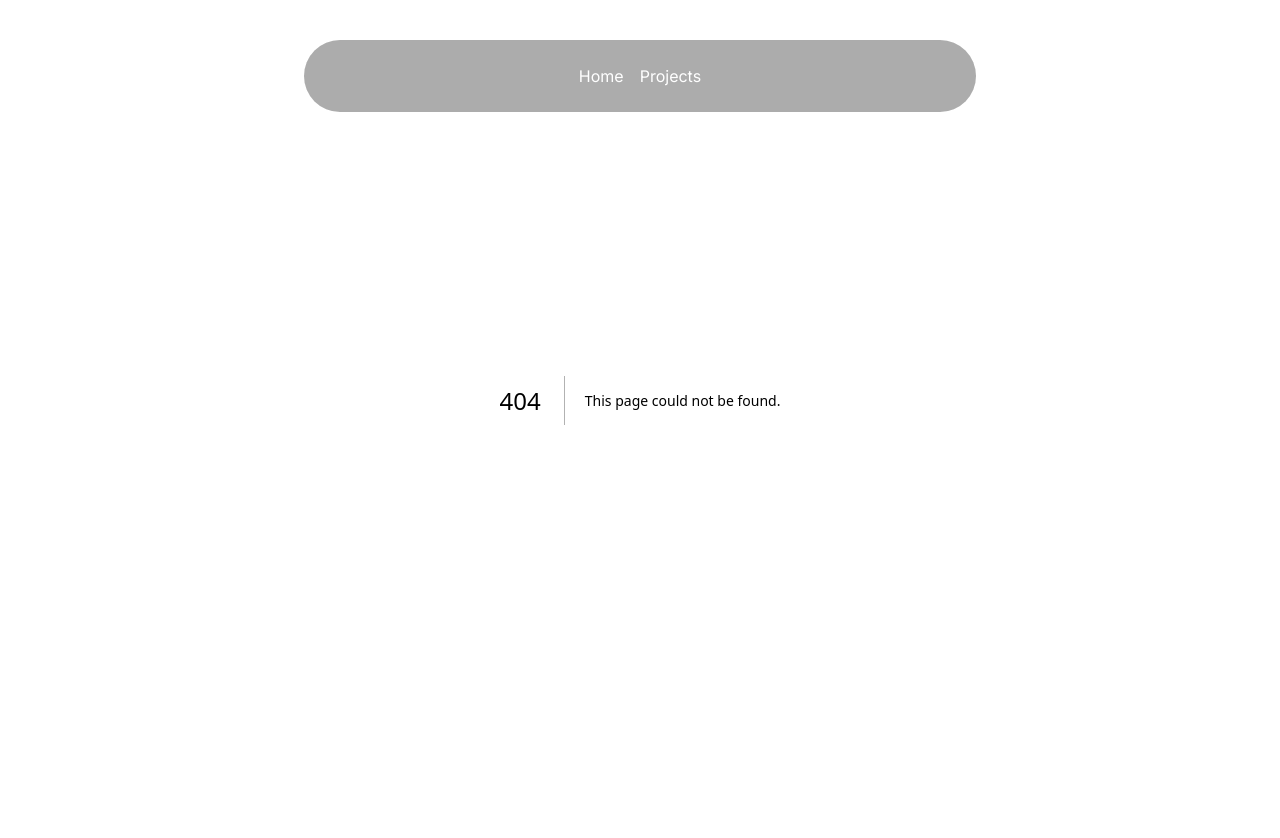
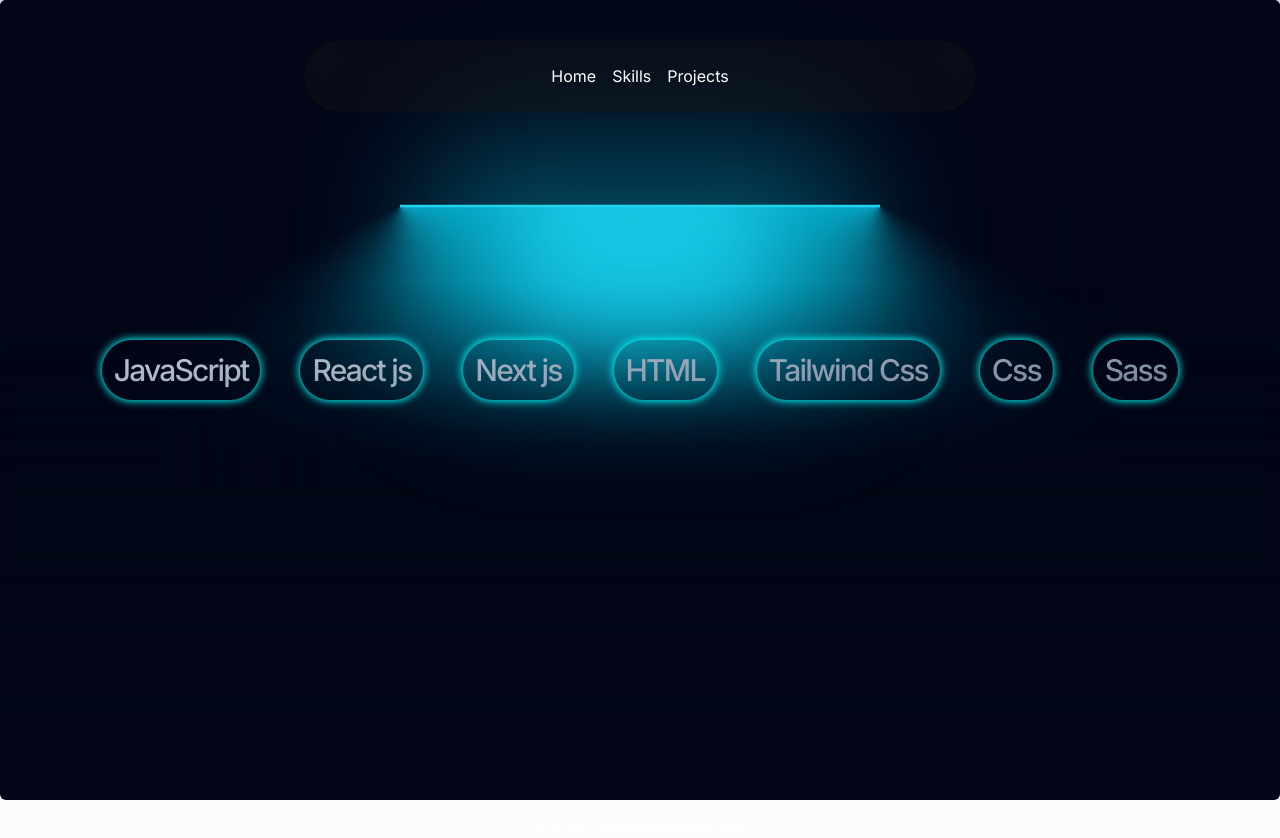
Before and after one commit to r-kundan/renu-kundan, a Next.js app: page /skills in a window 1280 px wide. Before the commit this address had no page. Shown: the top 838 px of the page. Built offline with nearby package versions, Linux system fonts and the light colour scheme.

Commit message:
add skills section

```diff
--- a/src/app/page.tsx
+++ b/src/app/page.tsx
@@ -1,12 +1,14 @@
 import Image from "next/image";
 import HeroSection from "@/components/HeroSection"
 import ProjectPage from "@/app/projects/page"
+import SkillPage from "@/app/skills/page"
 
 export default function Home() {
   return (
     <main className="min-h-screen w-full bg-black/[0.96] antialiased bg-grid-white/[0.02]">
 
 <HeroSection/>
+<SkillPage/>
 <ProjectPage/>
     </main>
   );
--- a/src/app/projects/page.jsx
+++ b/src/app/projects/page.jsx
@@ -37,7 +37,7 @@
                     />
                   </CardItem>
                   <div className="flex justify-between items-center mt-20">
-                    <Link href={`${projects.demo}`}>
+                    <Link  target="_blank" href={`${projects.demo}`}>
 
                     <CardItem
                       translateZ={20}
@@ -47,7 +47,7 @@
                       Demo
                     </CardItem>
                     </Link>
-                    <Link href={`${projects.github}`}>
+                    <Link  target="_blank" href={`${projects.github}`}>
                     <CardItem
                       translateZ={20}
                       as="button"
--- /dev/null
+++ b/src/app/skills/page.jsx
@@ -0,0 +1,39 @@
+"use client";
+import React from "react";
+import { motion } from "framer-motion";
+import { LampContainer } from "@/components/ui/lamp";
+
+function page() {
+    return (
+        <div className="flex justify-center text-center w-full">
+       <LampContainer>
+      <motion.h1
+        initial={{ opacity: 0.5, y: 100 }}
+        whileInView={{ opacity: 1, y: 0 }}
+        transition={{
+          delay: 0.3,
+          duration: 0.8,
+          ease: "easeInOut",
+        }}
+        className="mt-4 w-full bg-gradient-to-br from-slate-300 to-slate-500 py-4 bg-clip-text text-center text-4xl font-medium tracking-tight text-transparent md:text-7xl"
+      >
+
+   <div className="flex items-center justify-center flex-wrap gap-10">
+   <p className="flex justify-center items-center shadow-lg rounded-full border-cyan text-3xl p-3">JavaScript</p>
+   <p className="flex justify-center items-center shadow-lg rounded-full border-cyan text-3xl p-3">React js</p>
+   <p className="flex justify-center items-center shadow-lg rounded-full border-cyan text-3xl p-3">Next js</p>
+      <p className="flex justify-center items-center shadow-lg rounded-full border-cyan text-3xl p-3">HTML</p>
+      <p className="flex justify-center items-center shadow-lg rounded-full border-cyan text-3xl p-3">Tailwind Css</p>
+      <p className="flex justify-center items-center shadow-lg rounded-full border-cyan text-3xl p-3">Css</p>
+      <p className="flex justify-center items-center shadow-lg rounded-full border-cyan text-3xl p-3">Sass</p>
+
+
+   </div>
+
+      </motion.h1>
+    </LampContainer>
+        </div>
+      );
+}
+
+export default page
--- a/src/components/Navbar.jsx
+++ b/src/components/Navbar.jsx
@@ -1,39 +1,34 @@
 "use client";
 
-
-import React, { useState } from 'react'
+import React, { useState } from "react";
 import { HoveredLink, Menu, MenuItem, ProductItem } from "./ui/navbar-menu";
 import { cn } from "@/utils/cn";
-import Link from 'next/link';
+import Link from "next/link";
 
 function Navbar() {
   const [active, setActive] = useState(null);
 
   return (
     <div
-    className={cn("fixed top-10 inset-x-0 max-w-2xl mx-auto  z-50 bg-glasscolor backdrop-blur-lg rounded-full")}
+      className={cn(
+        "fixed top-10 inset-x-0 max-w-2xl mx-auto  z-50 bg-glasscolor backdrop-blur-lg rounded-full"
+      )}
     >
       <Menu setActive={setActive}>
         <Link href={"/"}>
-        <MenuItem setActive={setActive} active={active} item="Home">
-        </MenuItem>
+          <MenuItem
+            setActive={setActive}
+            active={active}
+            item="Home"
+          ></MenuItem>
         </Link>
-
-      {/* <MenuItem setActive={setActive} active={active} item="Our courses">
-      <div className="flex flex-col space-y-4 text-sm">
-             <HoveredLink href="/courses">All Courses</HoveredLink>
-          <HoveredLink href="/courses">
-            Basic Music Theory
-          </HoveredLink>
-          <HoveredLink href="/courses">
-            Advanced Composition
-          </HoveredLink>
-          <HoveredLink href="/courses">Songwriting</HoveredLink>
-          <HoveredLink href="/courses">
-            Music Production
-          </HoveredLink>
-             </div>
-      </MenuItem> */}
+        <Link href={"/skills"}>
+          <MenuItem
+            setActive={setActive}
+            active={active}
+            item="Skills"
+          ></MenuItem>
+        </Link>
 
         <Link href={"/projects"}>
           <MenuItem
@@ -44,7 +39,7 @@
         </Link>
       </Menu>
     </div>
-  )
+  );
 }
 
-export default Navbar
+export default Navbar;
--- /dev/null
+++ b/src/components/ui/lamp.tsx
@@ -0,0 +1,104 @@
+"use client";
+import React from "react";
+import { motion } from "framer-motion";
+import { cn } from "@/utils/cn";
+
+export function LampDemo() {
+  return (
+    <LampContainer>
+      <motion.h1
+        initial={{ opacity: 0.5, y: 100 }}
+        whileInView={{ opacity: 1, y: 0 }}
+        transition={{
+          delay: 0.3,
+          duration: 0.8,
+          ease: "easeInOut",
+        }}
+        className="mt-8 bg-gradient-to-br from-slate-300 to-slate-500 py-4 bg-clip-text text-center text-4xl font-medium tracking-tight text-transparent md:text-7xl"
+      >
+        Build lamps <br /> the right way
+      </motion.h1>
+    </LampContainer>
+  );
+}
+
+export const LampContainer = ({
+  children,
+  className,
+}: {
+  children: React.ReactNode;
+  className?: string;
+}) => {
+  return (
+    <div
+      className={cn(
+        "relative flex min-h-screen flex-col items-center justify-center overflow-hidden bg-slate-950 w-full rounded-md z-0",
+        className
+      )}
+    >
+      <div className="relative flex w-full flex-1 scale-y-125 items-center justify-center isolate z-0 ">
+        <motion.div
+          initial={{ opacity: 0.5, width: "15rem" }}
+          whileInView={{ opacity: 1, width: "30rem" }}
+          transition={{
+            delay: 0.3,
+            duration: 0.8,
+            ease: "easeInOut",
+          }}
+          style={{
+            backgroundImage: `conic-gradient(var(--conic-position), var(--tw-gradient-stops))`,
+          }}
+          className="absolute inset-auto right-1/2 h-56 overflow-visible w-[30rem] bg-gradient-conic from-cyan-500 via-transparent to-transparent text-white [--conic-position:from_70deg_at_center_top]"
+        >
+          <div className="absolute  w-[100%] left-0 bg-slate-950 h-40 bottom-0 z-20 [mask-image:linear-gradient(to_top,white,transparent)]" />
+          <div className="absolute  w-40 h-[100%] left-0 bg-slate-950  bottom-0 z-20 [mask-image:linear-gradient(to_right,white,transparent)]" />
+        </motion.div>
+        <motion.div
+          initial={{ opacity: 0.5, width: "15rem" }}
+          whileInView={{ opacity: 1, width: "30rem" }}
+          transition={{
+            delay: 0.3,
+            duration: 0.8,
+            ease: "easeInOut",
+          }}
+          style={{
+            backgroundImage: `conic-gradient(var(--conic-position), var(--tw-gradient-stops))`,
+          }}
+          className="absolute inset-auto left-1/2 h-56 w-[30rem] bg-gradient-conic from-transparent via-transparent to-cyan-500 text-white [--conic-position:from_290deg_at_center_top]"
+        >
+          <div className="absolute  w-40 h-[100%] right-0 bg-slate-950  bottom-0 z-20 [mask-image:linear-gradient(to_left,white,transparent)]" />
+          <div className="absolute  w-[100%] right-0 bg-slate-950 h-40 bottom-0 z-20 [mask-image:linear-gradient(to_top,white,transparent)]" />
+        </motion.div>
+        <div className="absolute top-1/2 h-48 w-full translate-y-12 scale-x-150 bg-slate-950 blur-2xl"></div>
+        <div className="absolute top-1/2 z-50 h-48 w-full bg-transparent opacity-10 backdrop-blur-md"></div>
+        <div className="absolute inset-auto z-50 h-36 w-[28rem] -translate-y-1/2 rounded-full bg-cyan-500 opacity-50 blur-3xl"></div>
+        <motion.div
+          initial={{ width: "8rem" }}
+          whileInView={{ width: "16rem" }}
+          transition={{
+            delay: 0.3,
+            duration: 0.8,
+            ease: "easeInOut",
+          }}
+          className="absolute inset-auto z-30 h-36 w-64 -translate-y-[6rem] rounded-full bg-cyan-400 blur-2xl"
+        ></motion.div>
+        <motion.div
+          initial={{ width: "15rem" }}
+          whileInView={{ width: "30rem" }}
+          transition={{
+            delay: 0.3,
+            duration: 0.8,
+            ease: "easeInOut",
+          }}
+          className="absolute inset-auto z-50 h-0.5 w-[30rem] -translate-y-[7rem] bg-cyan-400 "
+        ></motion.div>
+
+        <div className="absolute inset-auto z-40 h-44 w-full -translate-y-[12.5rem] bg-slate-950 "></div>
+      </div>
+
+      <div className="relative z-50 flex -translate-y-60 md:-translate-y-96 flex-col items-center px-5">
+        {children}
+      </div>
+    </div>
+  );
+};
--- a/tailwind.config.ts
+++ b/tailwind.config.ts
@@ -27,6 +27,9 @@
   theme: {
 
     extend: {
+      boxShadow:{
+        lg:" 0px 0px 8px 1px cyan"
+      },
       colors: {
         primary: "#F27704",
         glasscolor: "rgba(28, 28, 28, 0.2)", // Light glassy color
```
Lines whose indentation alone changed are shown as unchanged.
